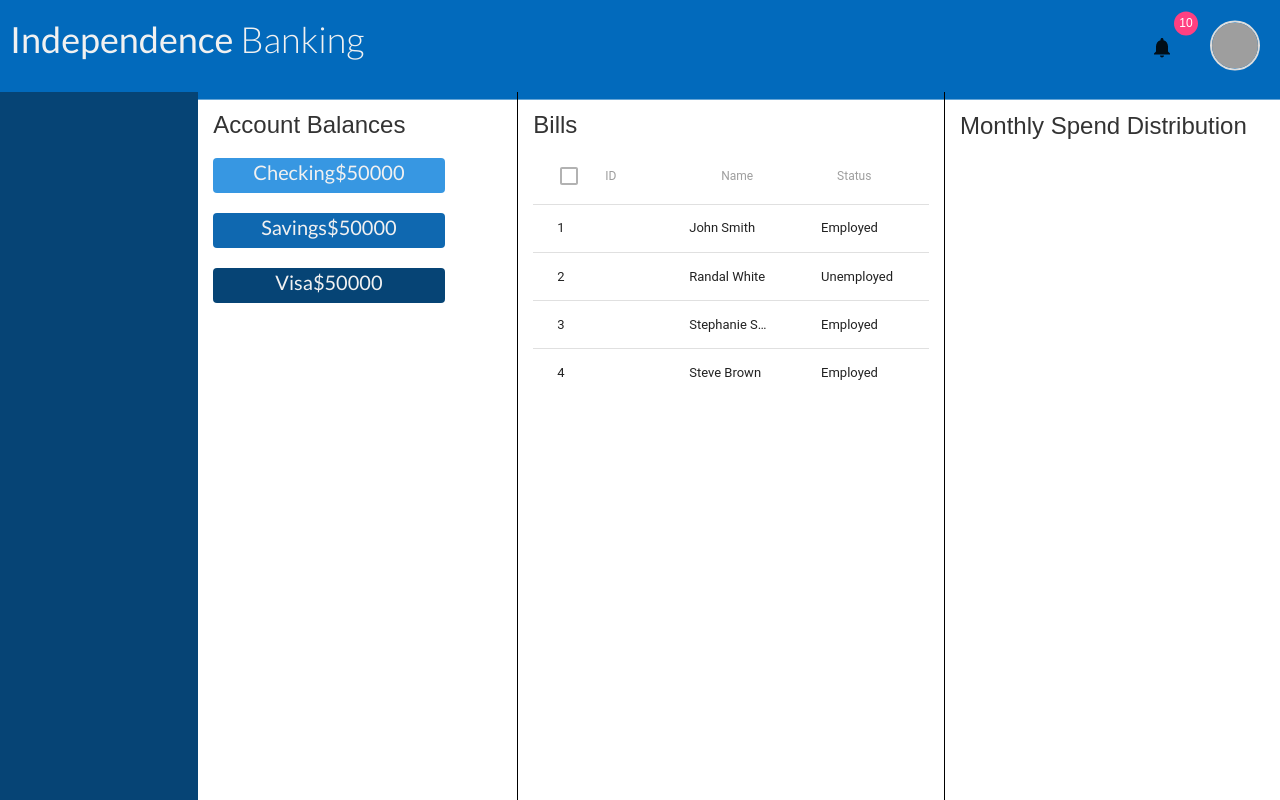
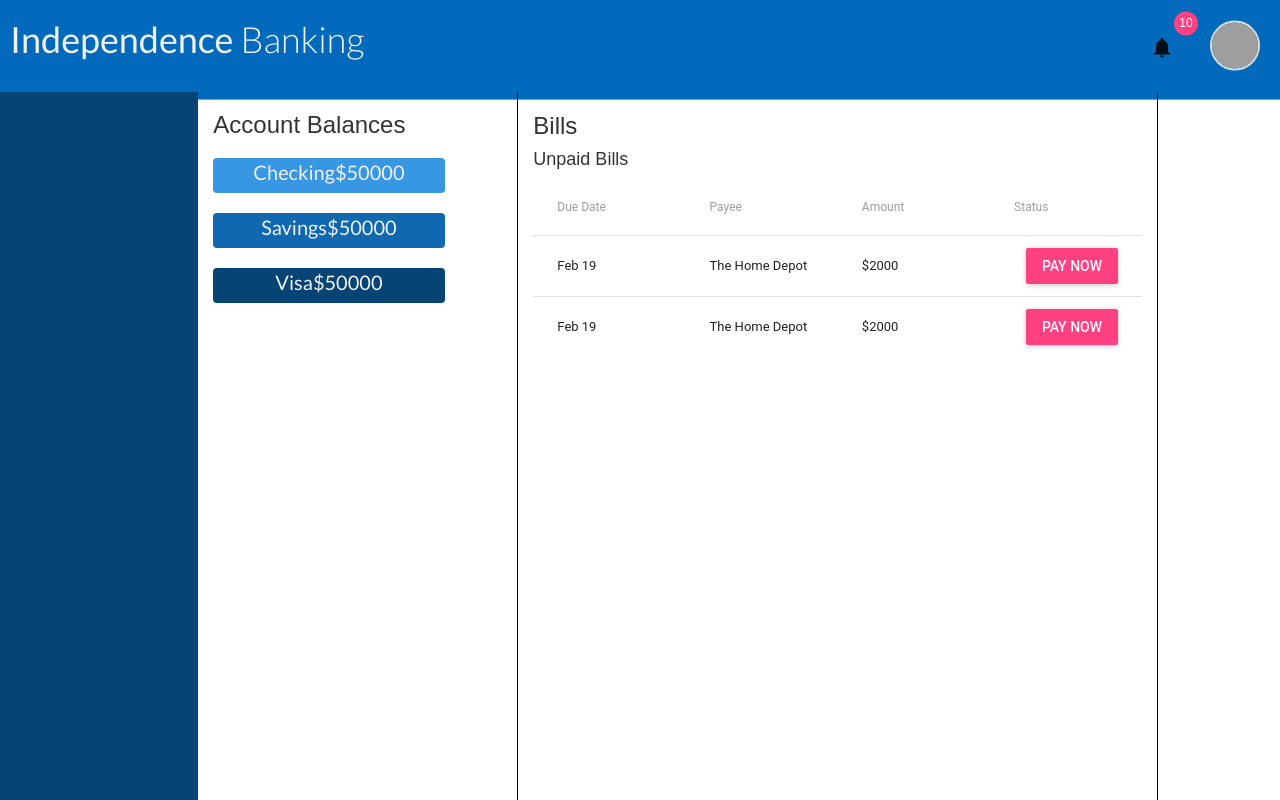
Before and after one commit to marc22alain/shared-finance, a React (Create React App) app: page /dashboard in a window 1280 px wide. Shown: the top 800 px of the page. Built offline with nearby package versions, Linux system fonts and the light colour scheme; grey boxes are pictures that could not be loaded.

Commit message:
table added

```diff
--- a/src/components/Dashboard/Payment.js
+++ b/src/components/Dashboard/Payment.js
@@ -1,19 +1,47 @@
 import React, { Component } from 'react';
 import {Table, TableBody, TableHeader, TableHeaderColumn, TableRow, TableRowColumn} from 'material-ui/Table';
+import RaisedButton from 'material-ui/RaisedButton';
+import Dialog from 'material-ui/Dialog';
+import FlatButton from 'material-ui/FlatButton';
 import './../../styles/css/Payment.css';
 
 class Payment extends Component {
     constructor(){
         super();
         this.state = {
+            open:false,
             unpaidBill :[
                 {dueDate: "Feb 19", payee:"The Home Depot",amount:2000},
                 {dueDate: "Feb 19", payee:"The Home Depot",amount:2000}
             ]
         }
     }
+    handleOpen = () => {
+        this.setState({open: true});
+    };
+
+    handleClose = () => {
+        this.setState({open: false});
+    };
   render() {
       let checking = 50000;
+      const style = {
+        margin: 12,
+    };
+
+    const actions = [
+      <FlatButton
+        label="Cancel"
+        primary={true}
+        onTouchTap={this.handleClose}
+      />,
+      <FlatButton
+        label="Submit"
+        primary={true}
+        keyboardFocused={true}
+        onTouchTap={this.handleClose}
+      />,
+    ];
     return (
     <div className="payment-container row">
         <div className="blue-bar col-lg-2">
@@ -34,38 +62,41 @@ class Payment extends Component {
                 <span>${checking}</span>
             </div>
         </div>
-        <div className="bills col-lg-4">
+        <div className="bills col-lg-6">
             <h3>Bills</h3>
             <div className="unpaid-bills">
+                <h4>Unpaid Bills</h4>
                 <Table>
-                    <TableHeader>
+                    <TableHeader adjustForCheckbox={false} displaySelectAll={false}>
                     <TableRow>
-                        <TableHeaderColumn>ID</TableHeaderColumn>
-                        <TableHeaderColumn>Name</TableHeaderColumn>
+                        <TableHeaderColumn>Due Date</TableHeaderColumn>
+                        <TableHeaderColumn>Payee</TableHeaderColumn>
+                        <TableHeaderColumn>Amount</TableHeaderColumn>
                         <TableHeaderColumn>Status</TableHeaderColumn>
                     </TableRow>
                     </TableHeader>
                     <TableBody displayRowCheckbox={false}>
-                    <TableRow>
-                        <TableRowColumn>1</TableRowColumn>
-                        <TableRowColumn>John Smith</TableRowColumn>
-                        <TableRowColumn>Employed</TableRowColumn>
-                    </TableRow>
-                    <TableRow>
-                        <TableRowColumn>2</TableRowColumn>
-                        <TableRowColumn>Randal White</TableRowColumn>
-                        <TableRowColumn>Unemployed</TableRowColumn>
-                    </TableRow>
-                    <TableRow>
-                        <TableRowColumn>3</TableRowColumn>
-                        <TableRowColumn>Stephanie Sanders</TableRowColumn>
-                        <TableRowColumn>Employed</TableRowColumn>
-                    </TableRow>
-                    <TableRow>
-                        <TableRowColumn>4</TableRowColumn>
-                        <TableRowColumn>Steve Brown</TableRowColumn>
-                        <TableRowColumn>Employed</TableRowColumn>
-                    </TableRow>
+                    { this.state.unpaidBill.map((data)=>{
+                        return (
+                            <TableRow>
+                                <TableRowColumn>{data.dueDate}</TableRowColumn>
+                                <TableRowColumn>{data.payee}</TableRowColumn>
+                                <TableRowColumn>${data.amount}</TableRowColumn>
+                                <TableRowColumn>
+                                    <RaisedButton label="Pay Now" onTouchTap={this.handleOpen} secondary={true} style={style} />
+                                    <Dialog
+                                        title="Dialog With Actions"
+                                        actions={actions}
+                                        modal={false}
+                                        open={this.state.open}
+                                        onRequestClose={this.handleClose}
+                                        >
+                                        The actions in this window were passed in as an array of React objects.
+                                    </Dialog>
+                                </TableRowColumn>
+                            </TableRow>
+                        )
+                    })}
                     </TableBody>
                 </Table>
             </div>
```
